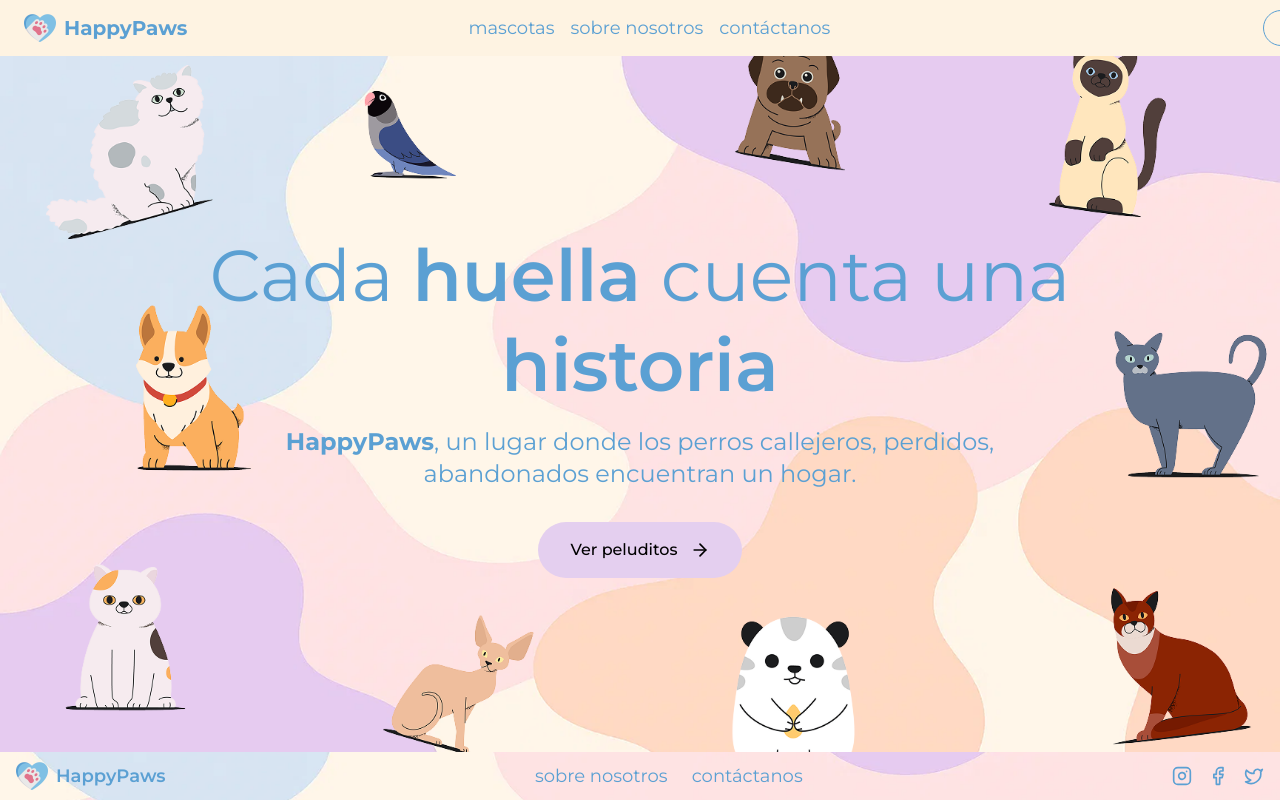
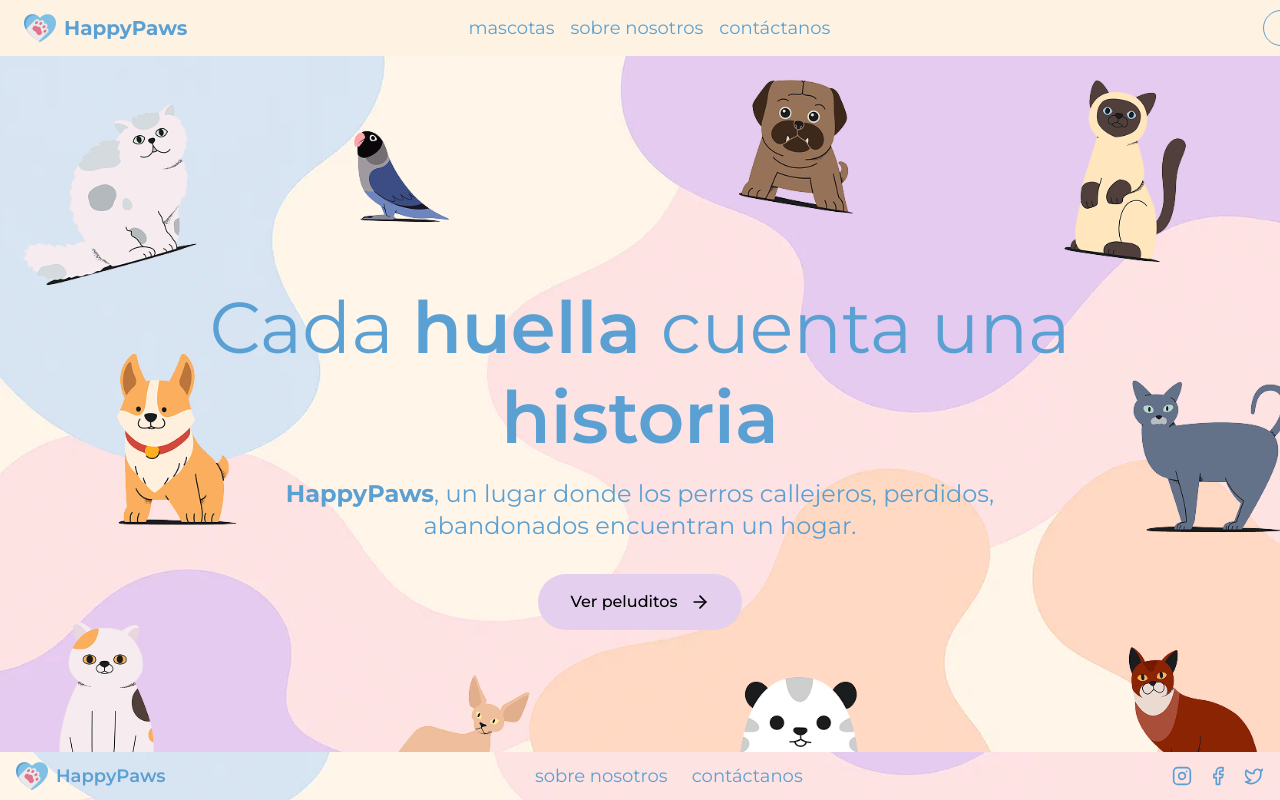
Before and after one commit to bonilla66/HappyPaws-frontend, a React (Vite) app in the folder happy-paws-frontend/: page / in a window 1280 px wide. Built offline with nearby package versions, Linux system fonts and the light colour scheme.

Commit message:
fixing thingssssss

```diff
--- a/happy-paws-frontend/src/App.jsx
+++ b/happy-paws-frontend/src/App.jsx
@@ -2,29 +2,29 @@ import React from "react";
 import { Routes, Route } from "react-router-dom";
 import { ToastContainer } from "react-toastify";
 import "react-toastify/dist/ReactToastify.css";
-import Landing      from "./pages/landingpage.jsx";
-import MainLayout   from "./components/layouts/mainlayout.jsx";
-import PetsPage     from "./pages/petspage.jsx";
-import InfoPagePet  from "./pages/infopetpage.jsx";
-import LoginPage    from "./pages/login.jsx";
-import SignUpPage   from "./pages/signup.jsx";
+import Landing     from "./pages/landingpage.jsx";
+import MainLayout  from "./components/layouts/mainlayout.jsx";
+import PetsPage    from "./pages/petspage.jsx";
+import InfoPagePet from "./pages/infopetpage.jsx";
+import LoginPage   from "./pages/login.jsx";
+import SignUpPage  from "./pages/signup.jsx";
 
 export default function App() {
   return (
     <>
       <Routes>
         <Route element={<MainLayout />}>
-          <Route index       element={<Landing      />} />
-          <Route path="mascotas" element={<PetsPage     />} />
-          <Route path="info"     element={<InfoPagePet  />} />
+          <Route index       element={<Landing     />} />
+          <Route path="mascotas" element={<PetsPage    />} />
+          <Route path="info"     element={<InfoPagePet />} />
         </Route>
-        <Route path="login"  element={<LoginPage   />} />
-        <Route path="signup" element={<SignUpPage  />} />
+        <Route path="login"  element={<LoginPage  />} />
+        <Route path="signup" element={<SignUpPage />} />
       </Routes>
       <ToastContainer
         position="top-right"
         autoClose={3000}
-        hideProgressBar={true}
+        hideProgressBar
         newestOnTop={false}
         closeOnClick
         pauseOnHover
--- a/happy-paws-frontend/src/components/layouts/mainlayout.jsx
+++ b/happy-paws-frontend/src/components/layouts/mainlayout.jsx
@@ -1,16 +1,19 @@
-import React from 'react'
-import { Outlet } from 'react-router-dom'
-import Navbar from "../navbar"
-import Footer from "../footer"
+import React from "react";
+import { Outlet, useLocation } from "react-router-dom";
+import Navbar from "../navbar";
+import Footer from "../footer";
 
 export default function MainLayout() {
+  const { pathname } = useLocation();
+  const isLanding = pathname === "/";
+
   return (
     <div className="flex flex-col h-screen overflow-hidden">
       <Navbar />
       <main className="flex-1 overflow-hidden">
         <Outlet />
       </main>
-      <Footer />
+      {isLanding && <Footer />}
     </div>
-  )
+  );
 }
--- a/happy-paws-frontend/src/components/navbar.jsx
+++ b/happy-paws-frontend/src/components/navbar.jsx
@@ -6,10 +6,12 @@ export default function Navbar() {
   return (
     <nav className="bg-amarillito">
       <div className="container px-0 flex items-center justify-between h-14">
-        <div className="flex items-center space-x-2 pl-4 ml-2">
+        <Link
+          to="/"
+          className="flex items-center space-x-2 pl-4 ml-2 cursor-pointer">
           <img src={logo} alt="HappyPaws logo" className="w-8 h-8" />
           <span className="text-azulito font-bold text-xl">HappyPaws</span>
-        </div>
+        </Link>
         <ul className="hidden md:flex space-x-4 text-negrito text-lg">
           <li>
             <Link to="/mascotas" className="text-azulito">
--- a/happy-paws-frontend/src/components/petcard.jsx
+++ b/happy-paws-frontend/src/components/petcard.jsx
@@ -4,7 +4,7 @@ import { Link }       from 'react-router-dom'
 
 export default function PetCard({ id, image, name, description }) {
   return (
-    <div className="flex bg-rosadito rounded-[24px] shadow-lg max-w-md w-full h-52 mx-auto overflow-hidden">
+    <div className="flex bg-rosadito rounded-[24px] shadow-2xl max-w-md w-full h-52 mx-auto overflow-hidden">
       <div className="bg-rosadito p-2 rounded-2xl flex items-center justify-center flex-shrink-0 w-44 h-48">
         <img
           src={image}
--- a/happy-paws-frontend/src/pages/landingpage.jsx
+++ b/happy-paws-frontend/src/pages/landingpage.jsx
@@ -1,12 +1,14 @@
-import React from 'react'
-import { Link } from 'react-router-dom'
-import fondito from '../assets/group4.jpg'
-import { ArrowRight } from 'lucide-react'
+import React from "react";
+import { Link } from "react-router-dom";
+import fondito from "../assets/group4.jpg";
+import { ArrowRight } from "lucide-react";
 
 export default function Landing() {
   return (
+    <div className="flex flex-col h-screen overflow-hidden">
       <div
-      className="relative w-full h-full bg-cover bg-center text-azulito flex items-center justify-center" style={{ backgroundImage: `url(${fondito})` }}>
+        className="flex-1 relative w-full bg-cover bg-center text-azulito flex items-center justify-center"
+        style={{ backgroundImage: `url(${fondito})` }}>
         <div className="w-full max-w-screen-lg px-8 text-center">
           <h1 className="text-5xl lg:text-7xl leading-tight">
             <span className="font-normal">Cada </span>
@@ -22,9 +24,10 @@ export default function Landing() {
             to="/mascotas"
             className="mt-8 inline-flex items-center space-x-3 px-8 py-4 bg-moradito text-negrito font-medium rounded-full hover:bg-purple-300 hover:text-white transition-colors duration-200 whitespace-nowrap">
             <span>Ver peluditos</span>
-          <ArrowRight size={20}/>
+            <ArrowRight size={20} />
           </Link>
         </div>
       </div>
-  )
+    </div>
+  );
 }
```
Lines whose indentation alone changed are shown as unchanged.
